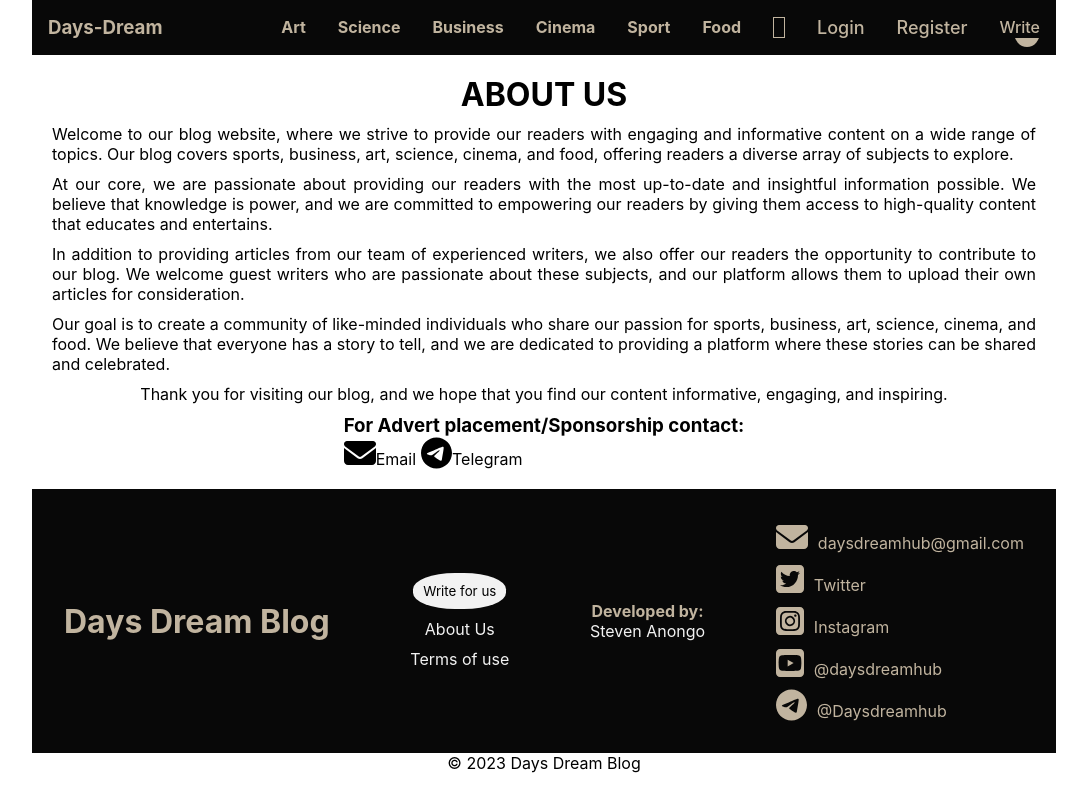
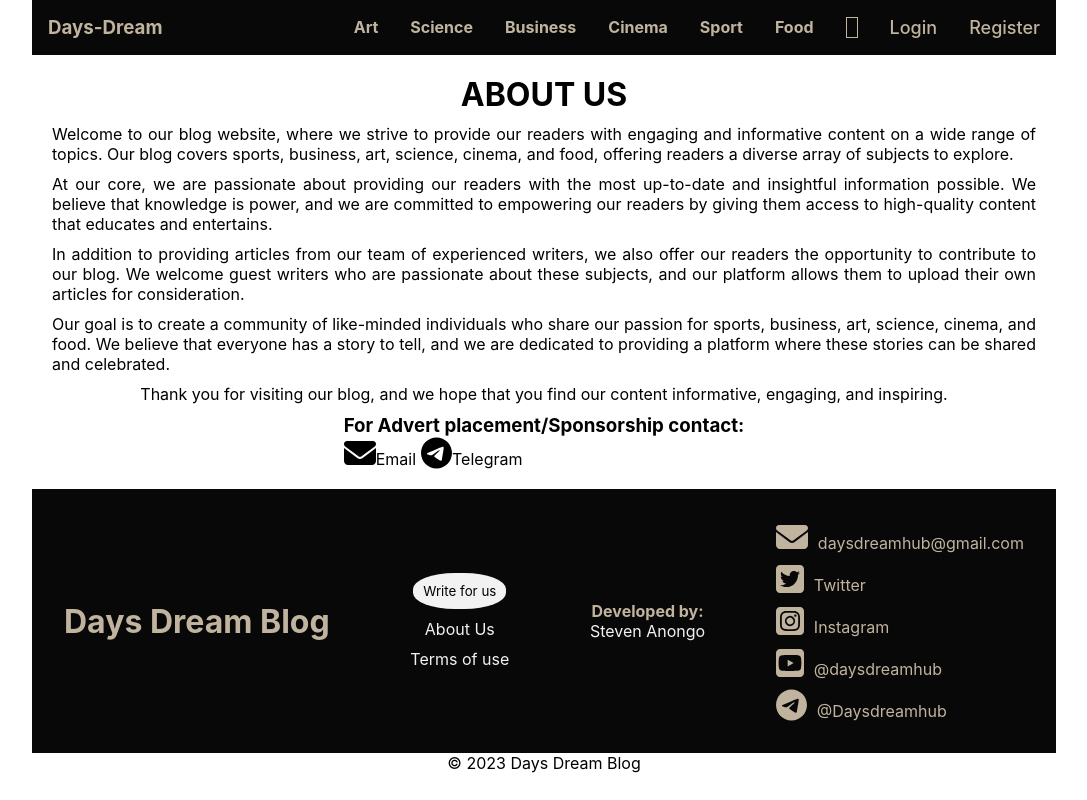
Before and after one commit to amStevee/Days_Dream_client, a React (Create React App) app: page /about in a window 1280 px wide. Shown: the whole page, without its empty margins (96-1183 px from the left). Built offline with nearby package versions, Linux system fonts and the light colour scheme.

Commit message:
fixing link path bug

```diff
--- a/src/Components/Navbar.jsx
+++ b/src/Components/Navbar.jsx
@@ -94,7 +94,7 @@ const Navbar = () => {
           <span>{currentUser?.username}</span>
         </Link>
         {currentUser ? (
-          <Link to={"/"} onClick={logout}>
+          <Link to="/" onClick={logout}>
             Logout
           </Link>
         ) : (
@@ -103,23 +103,15 @@ const Navbar = () => {
             <button onClick={register}>Register</button>
           </>
         )}
-        {currentUser?.isadmin ? (
+        {currentUser?.isadmin && (
           <li>
             <span className="writeCategory">
-              <Link to="/posts/write">
+              <Link to={currentUser?.username ? "/posts/write" : '/register'}>
                 Write
               </Link>
             </span>
           </li>
-        ) : (
-          <li>
-            <span className="writeCategory">
-              <Link to="/register">
-                Write
-              </Link>
-            </span>
-          </li>
-        )}
+        ) }
       </ul>
     </NavbarComponent>
   );
```
